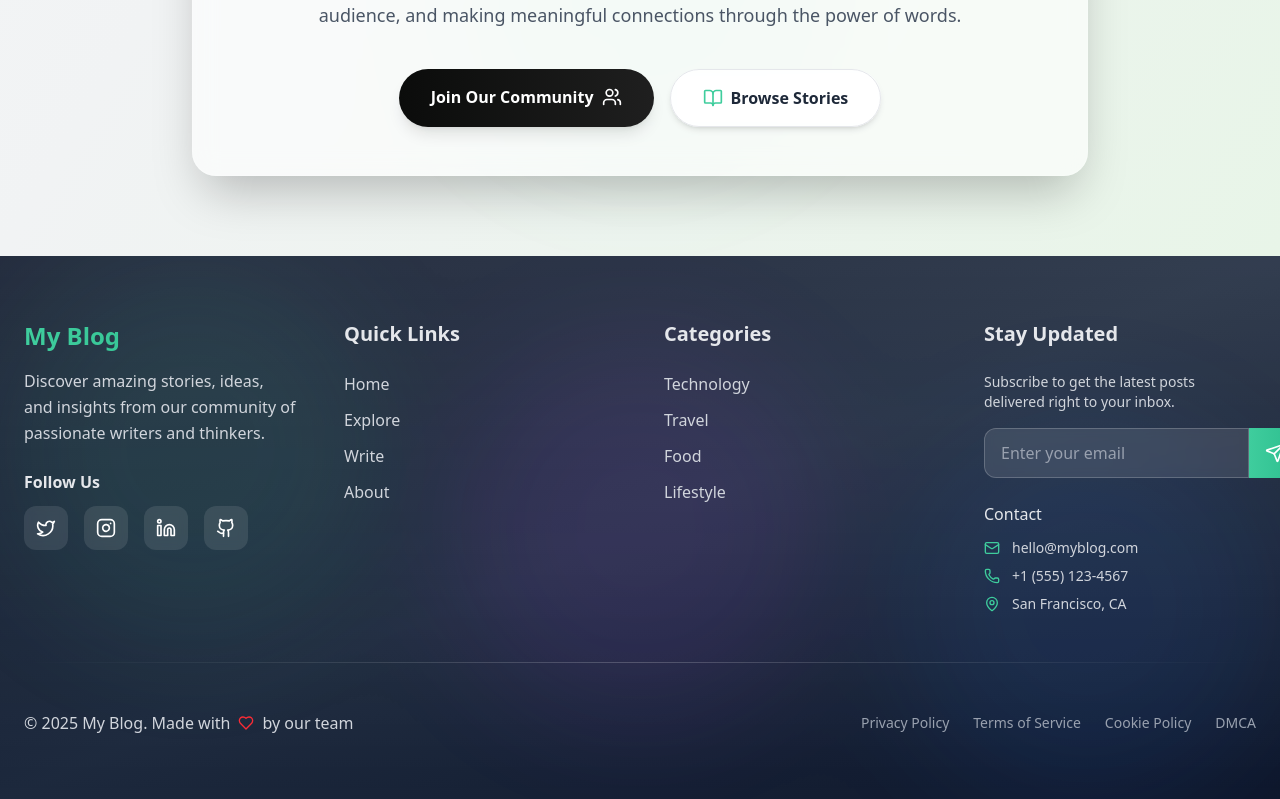
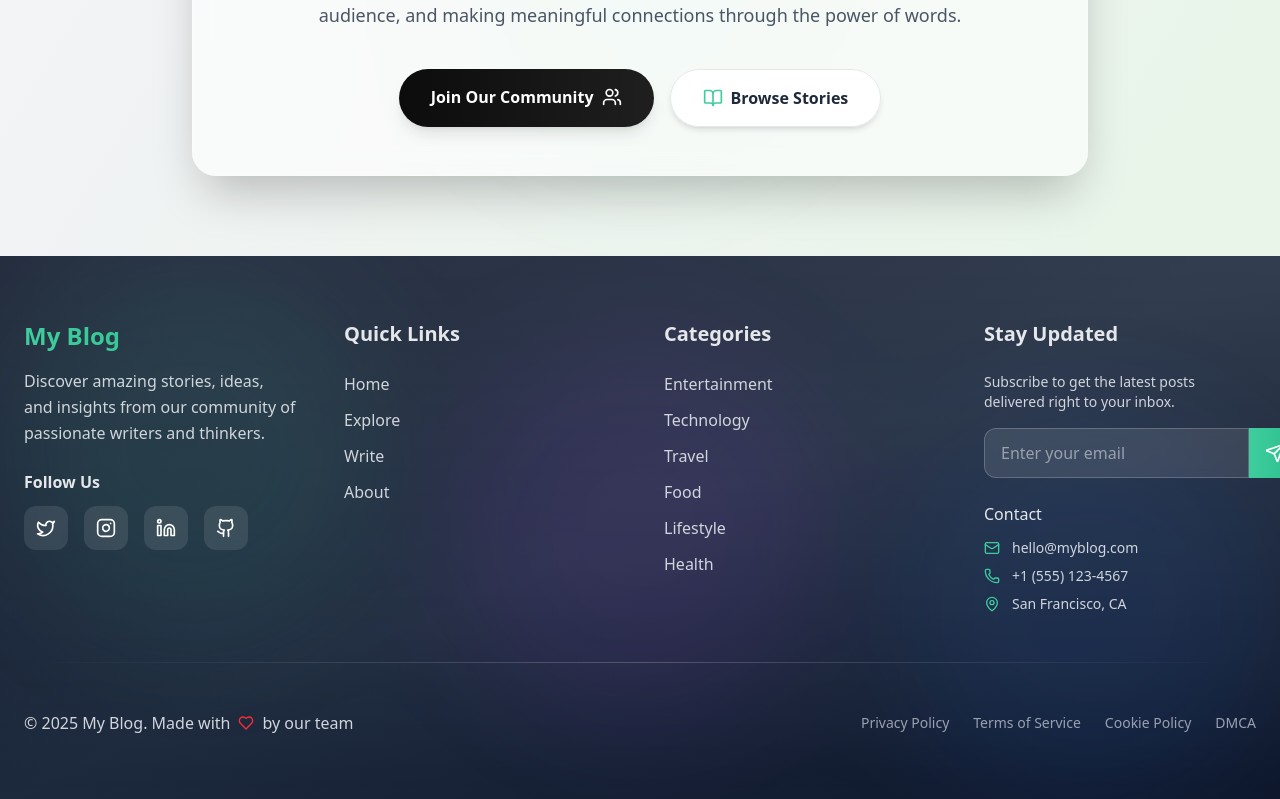
Before and after one commit to Abhijeet002/Blog-app, a React (Vite) app in the folder client/: page / in a window 1280 px wide. Shown: the part 1898-2697 px from the top of the page. Built offline with nearby package versions, Linux system fonts and the light colour scheme.

Commit message:
revise category redirection

```diff
--- a/client/src/components/Footer.jsx
+++ b/client/src/components/Footer.jsx
@@ -21,10 +21,12 @@ const Footer = () => {
   ];
 
   const categories = [
-    { name: 'Technology', href: '/explore/technology' },
-    { name: 'Travel', href: '/explore/travel' },
-    { name: 'Food', href: '/explore/food' },
-    { name: 'Lifestyle', href: '/explore/lifestyle' }
+    { name: 'Entertainment', href: '/category/entertainment' },
+    { name: 'Technology', href: '/category/technology' },
+    { name: 'Travel', href: '/category/travel' },
+    { name: 'Food', href: '/category/food' },
+    { name: 'Lifestyle', href: '/category/lifestyle' },
+    { name: 'Health', href: '/category/health' }
   ];
 
   const legalLinks = [
```
